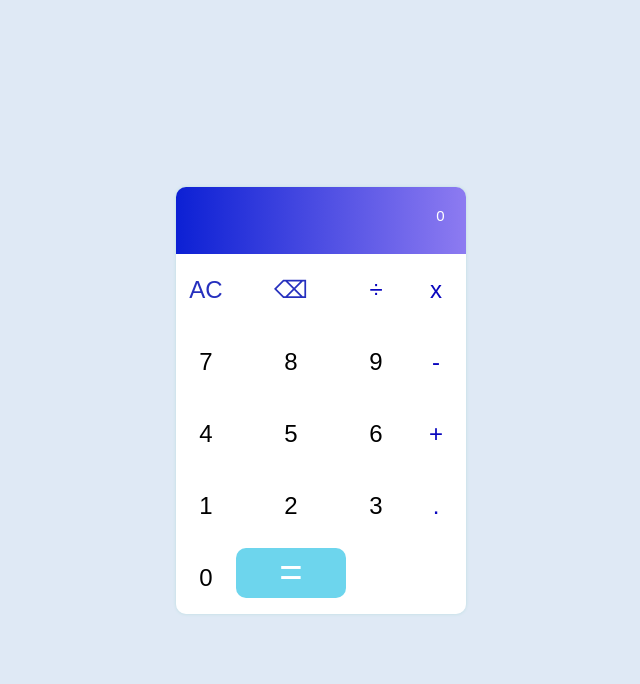
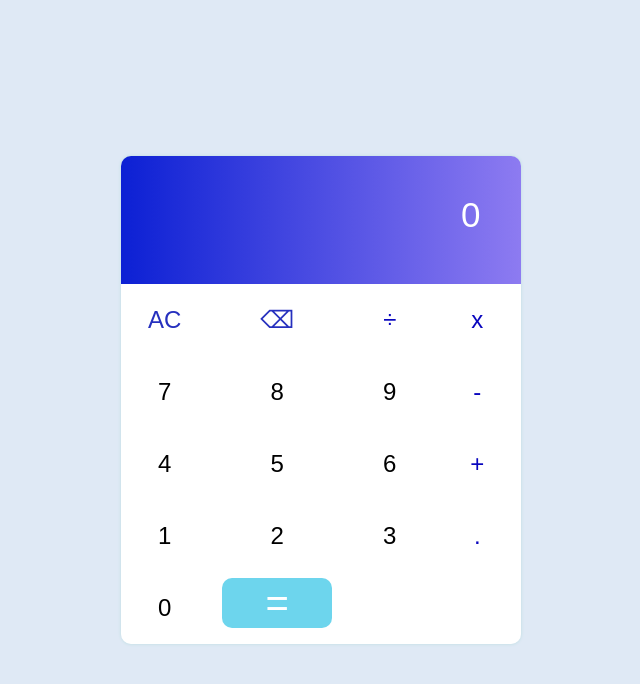
Before and after one commit to Eallekors/React-Project, a React (Create React App) app in the folder calculator/: page / in a window 1280 px wide. Shown: the top 684 px of the page, without its empty margins (319-959 px from the left). Built offline with nearby package versions, Linux system fonts and the light colour scheme.

Commit message:
display number

```diff
--- a/calculator/src/components/Display.js
+++ b/calculator/src/components/Display.js
@@ -8,11 +8,14 @@ const Display = ({ input, setInput, answer }) => {
           <div className="display">
             <input  type="text"
               name="input"
-              className="value"
+              className="input"
+              style={{ padding: "29px" }}
               value={input}
               placeholder="0"
               maxLength={12}
-              disabled/>
+              // disabled
+              autoComplete="off"
+              />
           </div>
         </>
       );
```
